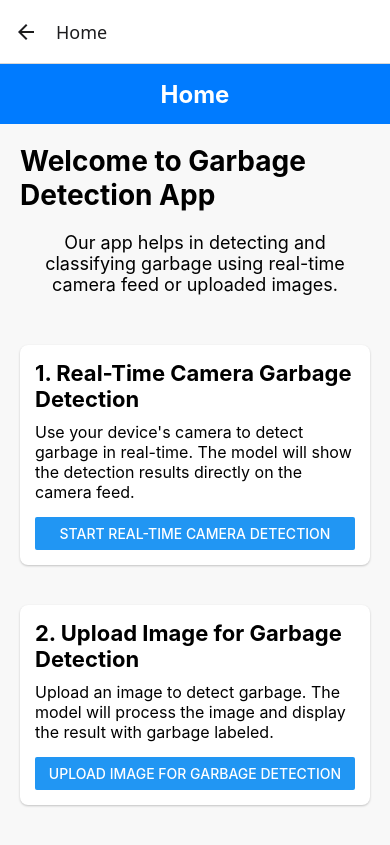
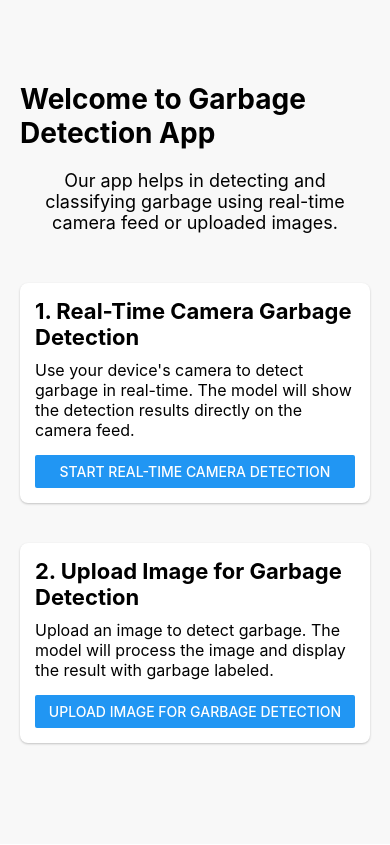
Before and after one commit to VenujaVP/Garbage-Detection-YOLOv8-ReactNative-App, a React Native app: screen /Home in a window 390 px wide. Built offline with nearby package versions, Linux system fonts and the light colour scheme.

Commit message:
Home Page update 06

```diff
--- a/App.js
+++ b/App.js
@@ -18,7 +18,7 @@ export default function App() {
     <NavigationContainer>
       <Stack.Navigator initialRouteName="Splash">
         <Stack.Screen name="Splash" component={SplashScreen} options={{ headerShown: false }} />
-        <Stack.Screen name="Home" component={Home} />
+        <Stack.Screen name="Home" component={Home} options={{ headerShown: false }}/>
       </Stack.Navigator>
     </NavigationContainer>
   );
--- a/pages/Home.js
+++ b/pages/Home.js
@@ -8,11 +8,6 @@ const Home = () => {
 
   return (
     <SafeAreaView style={styles.container}>
-      {/* Top Bar */}
-      <View style={styles.topBar}>
-        <Text style={styles.topBarText}>Home</Text>
-      </View>
-
       {/* Main Content */}
       <View style={styles.mainContent}>
         <Text style={styles.title}>Welcome to Garbage Detection App</Text>
@@ -53,18 +48,6 @@ const styles = StyleSheet.create({
   container: {
     flex: 1,
     backgroundColor: '#f8f8f8',
-  },
-  topBar: {
-    height: 60,
-    justifyContent: 'center',
-    alignItems: 'center',
-    backgroundColor: '#007BFF',
-    elevation: 5, // Add a slight shadow to the top bar
-  },
-  topBarText: {
-    fontSize: 24,
-    fontWeight: 'bold',
-    color: 'white',
   },
   mainContent: {
     flex: 1,
```
